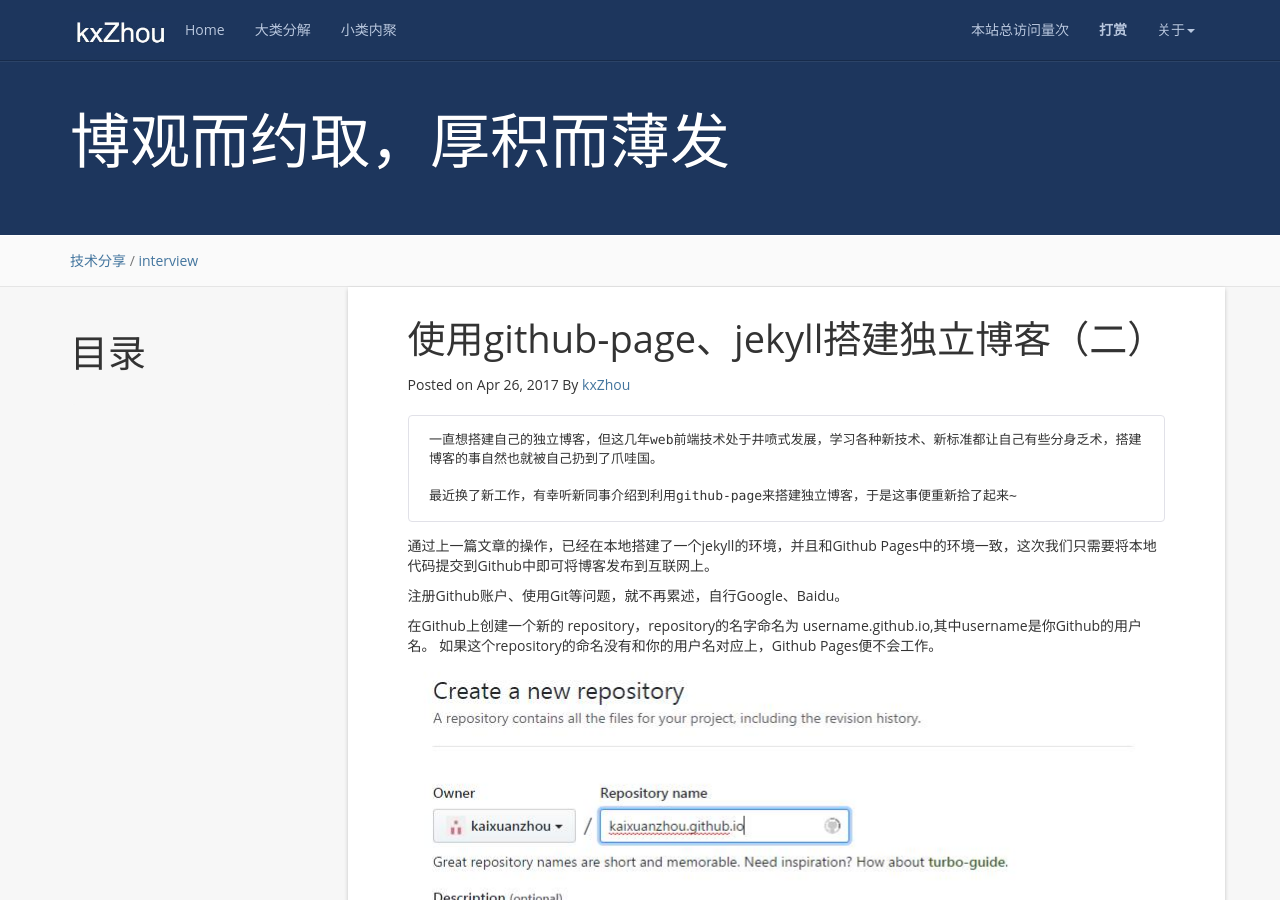
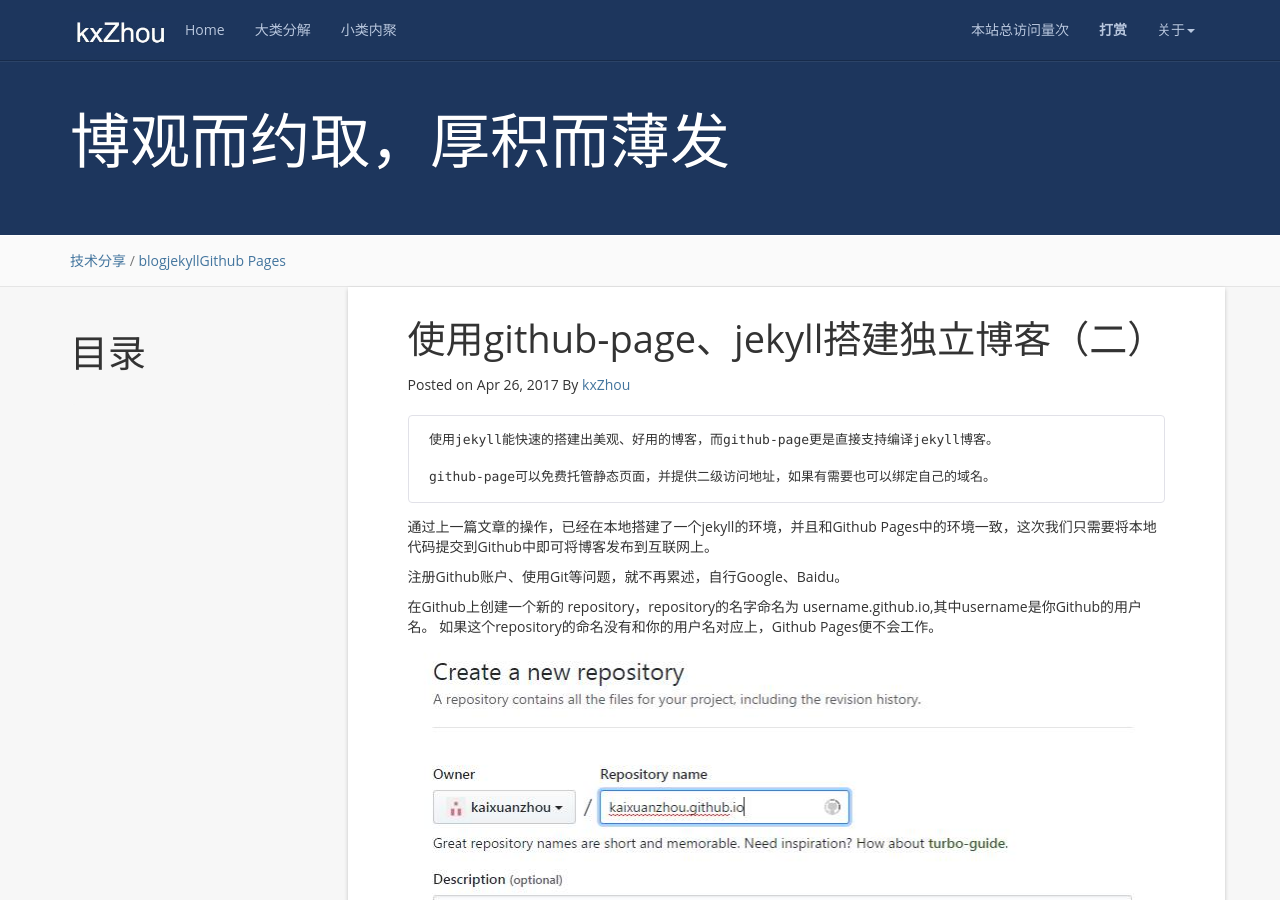
Before and after one commit to kaixuanzhou/kaixuanzhou.github.io, a Jekyll site: the page built from _posts/2017-04-26-github-page-blog.md, in a window 1280 px wide and 900 px high. Built offline with Jekyll 4.4.1, drawn with Linux system fonts in a browser that asks for light colours; nearby versions of some CDN libraries; comment, search, counter and statistics services are not loaded.

Commit message:
new blog

```diff
--- a/_posts/2017-04-26-github-page-blog.md
+++ b/_posts/2017-04-26-github-page-blog.md
@@ -3,16 +3,19 @@ layout: post
 title:  使用github-page、jekyll搭建独立博客（二）
 date:   2017-4-26 15:36:28 +0800
 categories: 技术分享
-tag: interview
+tag:
+    - blog
+    - jekyll
+    - Github Pages
 ---
 
 * content
 {:toc}
 
 
-    一直想搭建自己的独立博客，但这几年web前端技术处于井喷式发展，学习各种新技术、新标准都让自己有些分身乏术，搭建博客的事自然也就被自己扔到了爪哇国。
+    使用jekyll能快速的搭建出美观、好用的博客，而github-page更是直接支持编译jekyll博客。
 
-    最近换了新工作，有幸听新同事介绍到利用github-page来搭建独立博客，于是这事便重新拾了起来~
+    github-page可以免费托管静态页面，并提供二级访问地址，如果有需要也可以绑定自己的域名。
 
 通过上一篇文章的操作，已经在本地搭建了一个jekyll的环境，并且和Github Pages中的环境一致，这次我们只需要将本地代码提交到Github中即可将博客发布到互联网上。
 
```
Also changed, not shown: _posts/2017-04-23-github-page-blog.md (+6 -3 lines).
